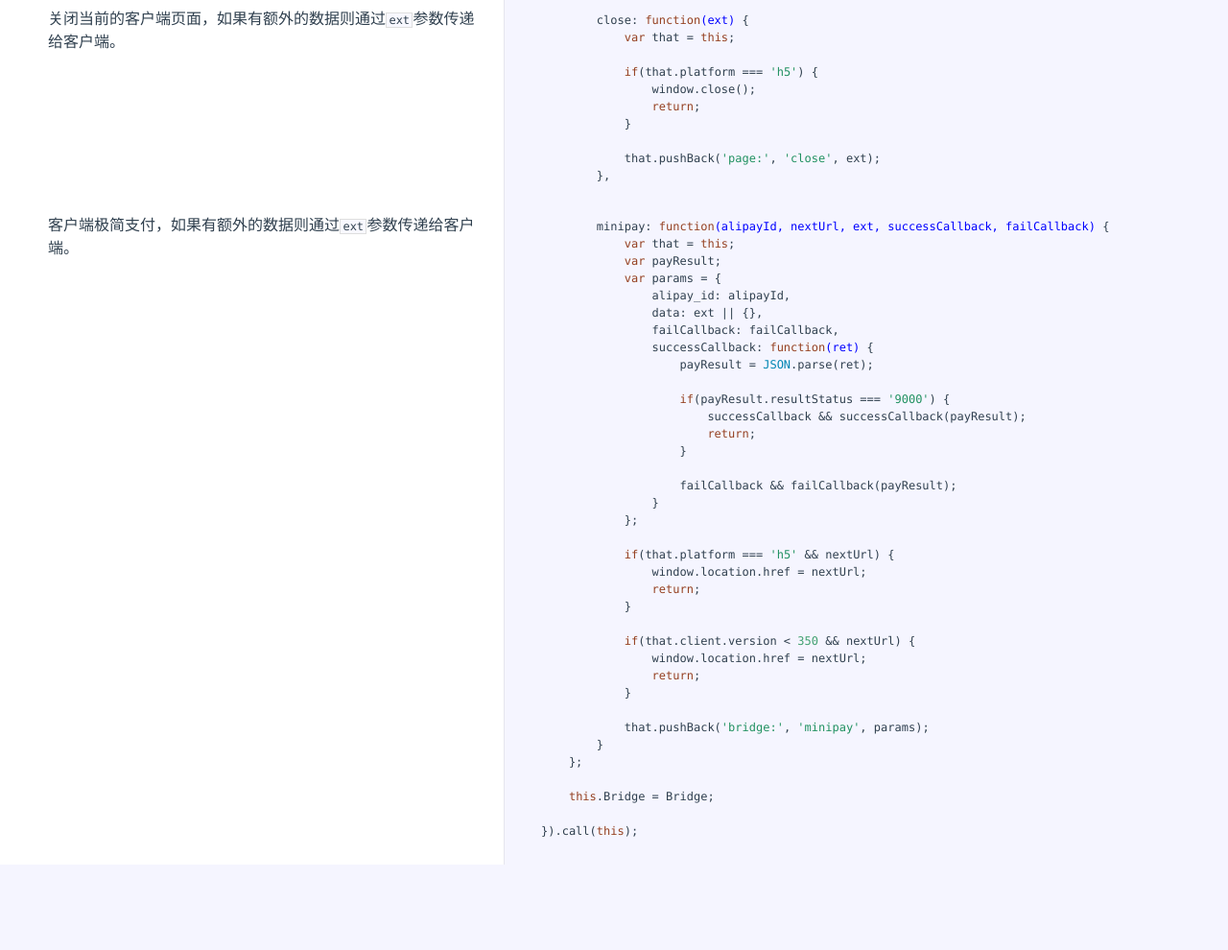
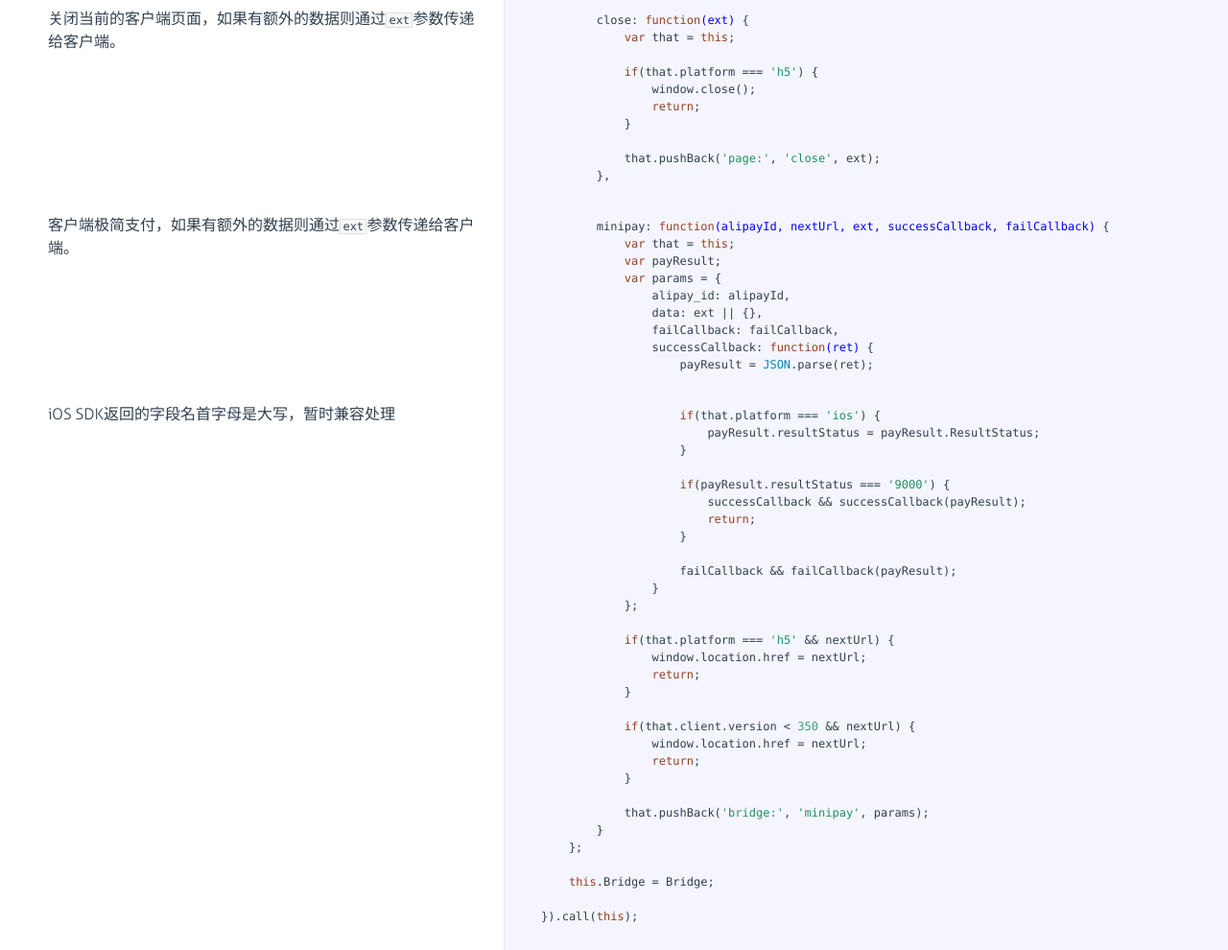
Before and after one commit to PaulGuo/bridge, a website: page docs/index.html in a window 1280 px wide. Shown: the part 9039-10029 px from the top of the page at 96% size. Before the commit the page ends 9940 px from the top, so only its background shows below. Drawn offline with Linux system fonts and the light colour scheme.

Commit message:
rebuild for publish.

```diff
--- a/docs/index.html
+++ b/docs/index.html
@@ -927,7 +927,24 @@ Mozilla/5.0 (Linux; U; Android 4.1.1; zh-cn; MI 2 Build/JRO03L; AliTrip/2.8.0) A
                 data: ext || {},
                 failCallback: failCallback,
                 successCallback: <span class="hljs-function"><span class="hljs-keyword">function</span><span class="hljs-params">(ret)</span> {</span>
-                    payResult = <span class="hljs-built_in">JSON</span>.parse(ret);
+                    payResult = <span class="hljs-built_in">JSON</span>.parse(ret);</pre></div></div>
+
+        </li>
+
+
+        <li id="section-31">
+            <div class="annotation">
+
+              <div class="pilwrap ">
+                <a class="pilcrow" href="#section-31">&#182;</a>
+              </div>
+              <p>iOS SDK返回的字段名首字母是大写，暂时兼容处理</p>
+
+            </div>
+
+            <div class="content"><div class='highlight'><pre>                    <span class="hljs-keyword">if</span>(that.platform === <span class="hljs-string">'ios'</span>) {
+                        payResult.resultStatus = payResult.ResultStatus;
+                    }
 
                     <span class="hljs-keyword">if</span>(payResult.resultStatus === <span class="hljs-string">'9000'</span>) {
                         successCallback &amp;&amp; successCallback(payResult);
```
Also changed, not shown: build/docs/index.html, build/index-min.js, build/index.js.
